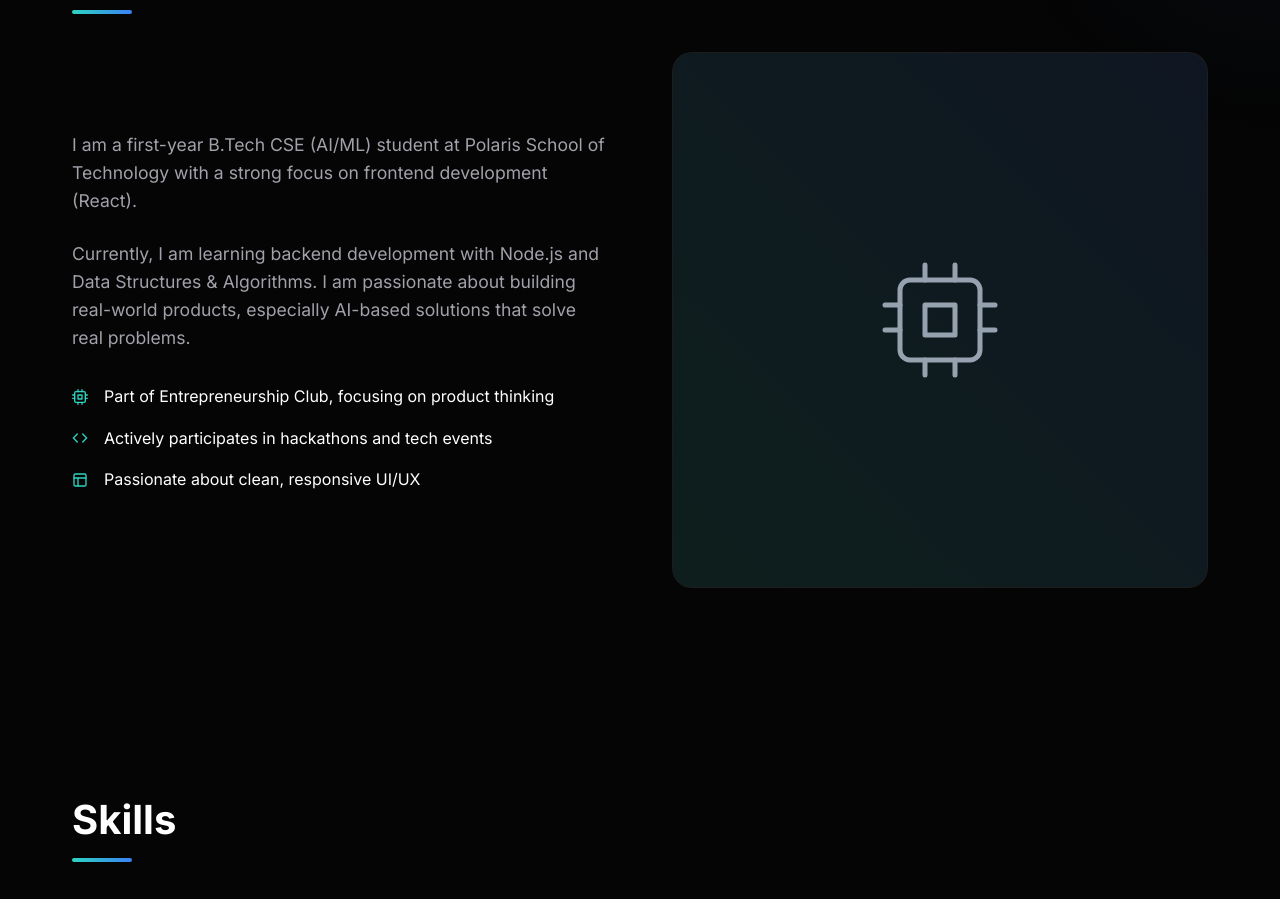
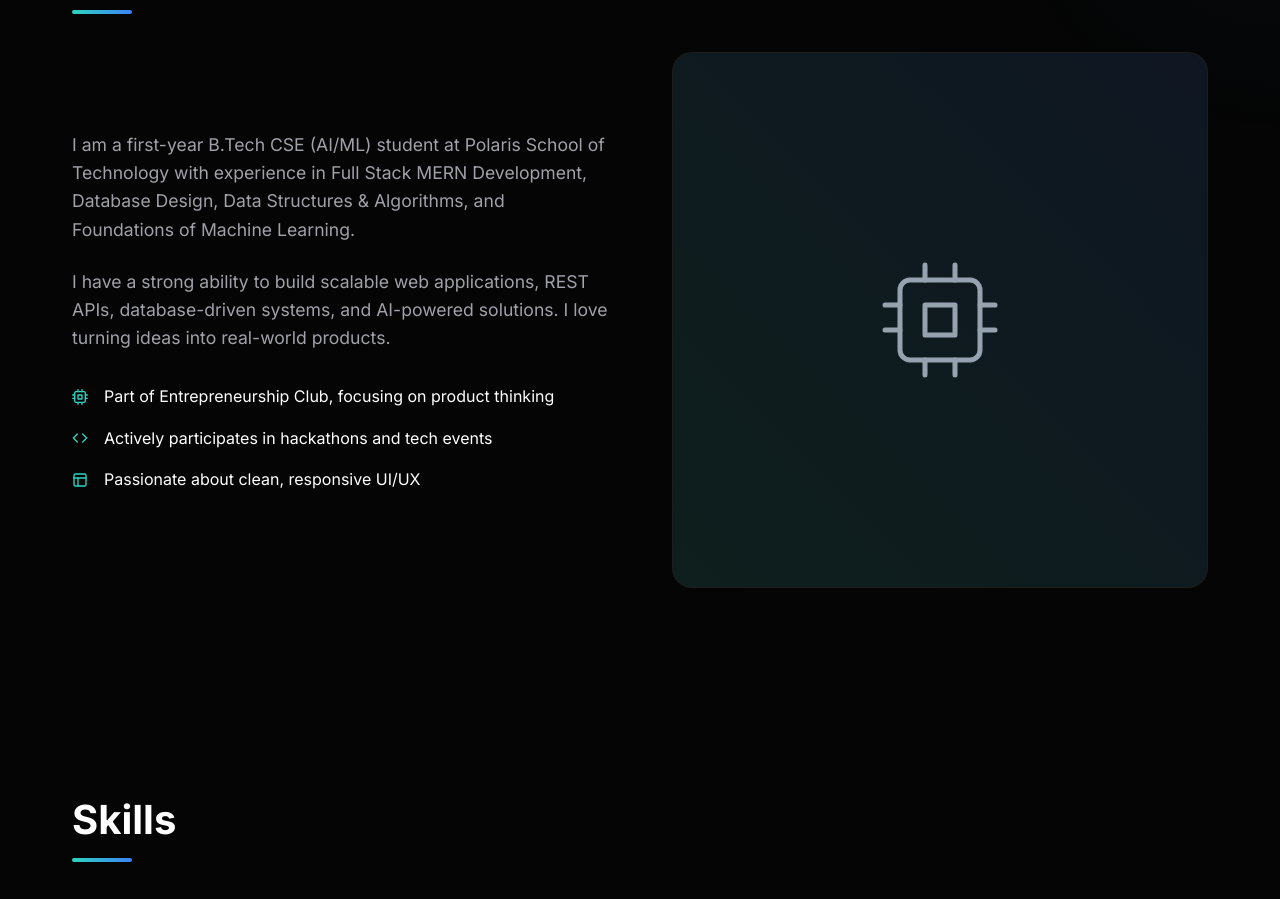
Before and after one commit to shellyco-code/portfolio, a React (Vite) app: page / in a window 1280 px wide. Shown: the part 960-1859 px from the top of the page. Built offline with nearby package versions, Linux system fonts and the light colour scheme.

Commit message:
profile: update about summary to reflect MERN, SQL, DSA, and ML foundations

```diff
--- a/src/App.jsx
+++ b/src/App.jsx
@@ -73,10 +73,10 @@ function App() {
           <div className="about-grid">
             <div className="about-text reveal delay-200">
               <p>
-                I am a first-year B.Tech CSE (AI/ML) student at Polaris School of Technology with a strong focus on frontend development (React).
+                I am a first-year B.Tech CSE (AI/ML) student at Polaris School of Technology with experience in Full Stack MERN Development, Database Design, Data Structures & Algorithms, and Foundations of Machine Learning.
               </p>
               <p>
-                Currently, I am learning backend development with Node.js and Data Structures & Algorithms. I am passionate about building real-world products, especially AI-based solutions that solve real problems.
+                I have a strong ability to build scalable web applications, REST APIs, database-driven systems, and AI-powered solutions. I love turning ideas into real-world products.
               </p>
               <ul>
                 <li><FiCpu className="about-icon" /> Part of Entrepreneurship Club, focusing on product thinking</li>
```
